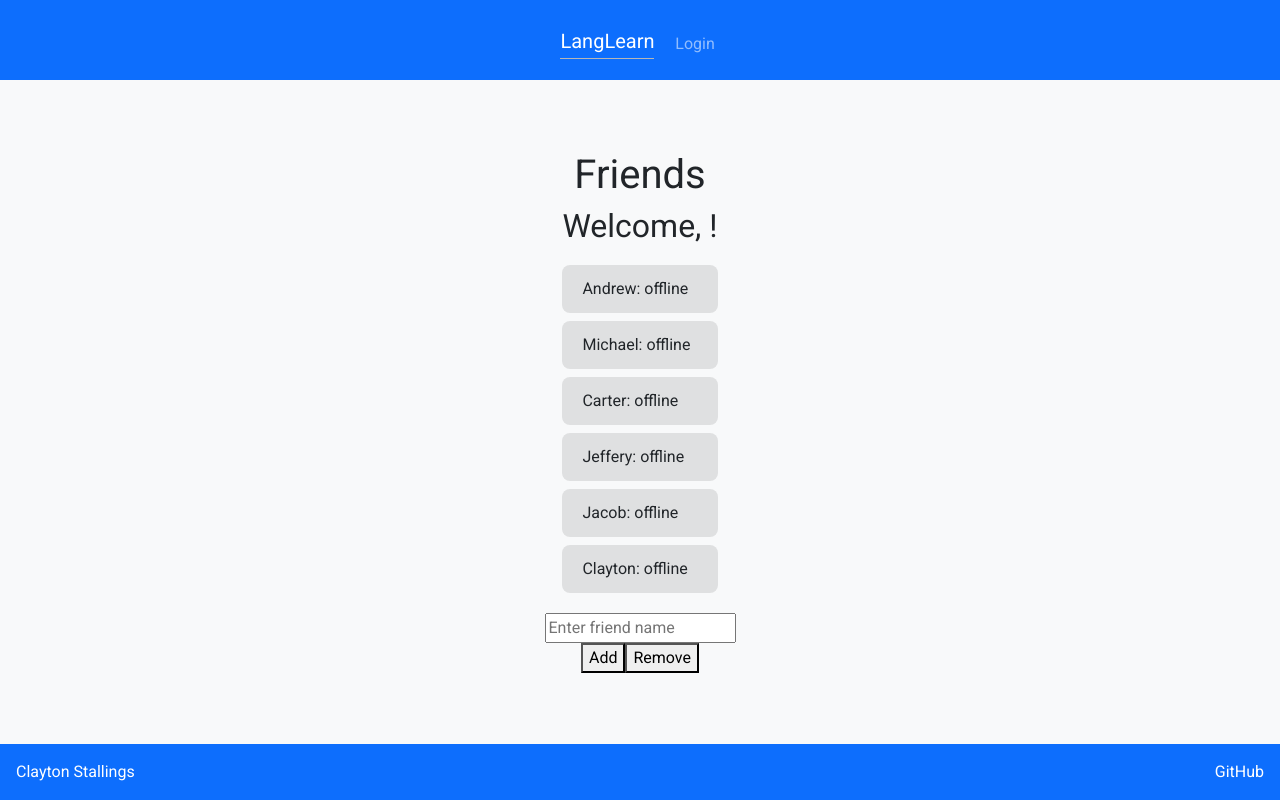
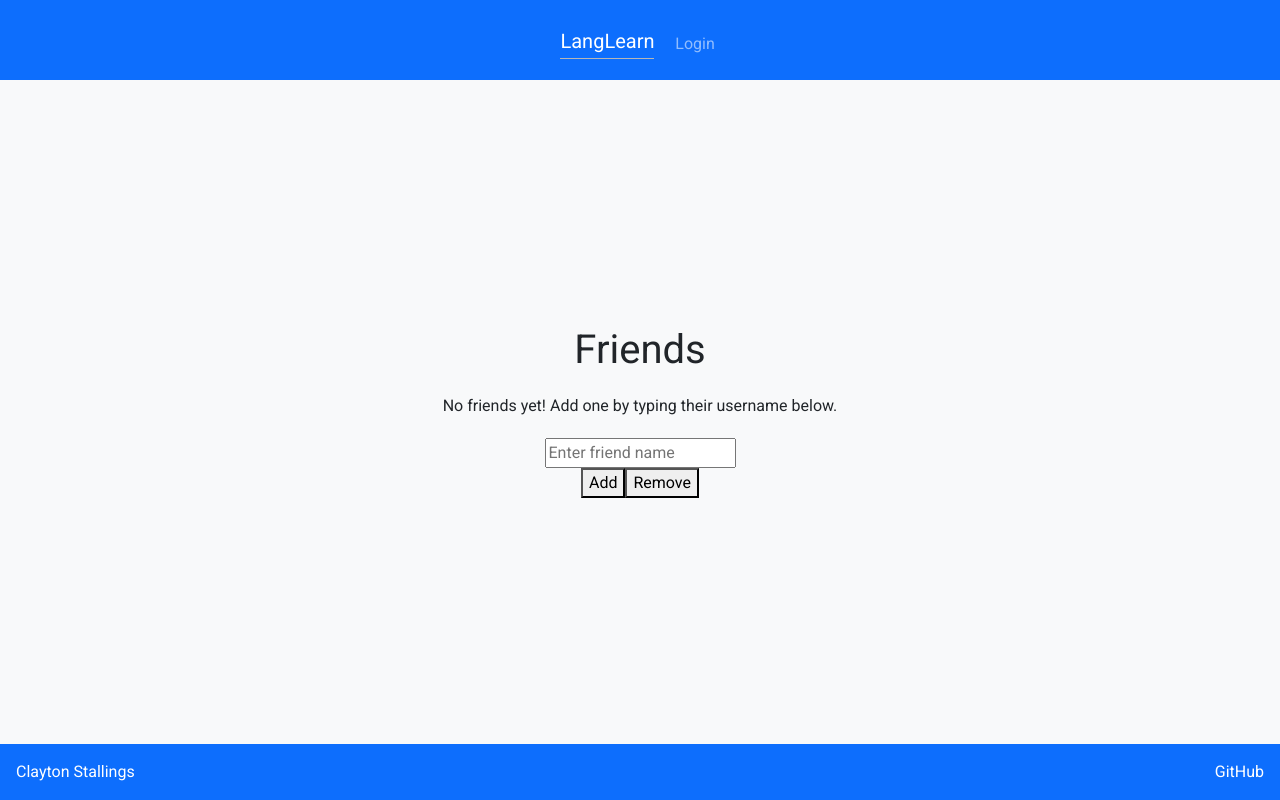
Before and after one commit to crstall4/mystartup, a React (Vite) app: page /friends in a window 1280 px wide. Built offline with nearby package versions, Linux system fonts and the light colour scheme.

Commit message:
removed the default friends. now you have to add friends that you actually want

```diff
--- a/src/app.jsx
+++ b/src/app.jsx
@@ -10,7 +10,7 @@ import { Stats } from './stats/stats';
 
 export default function App() {
   const [username, setUsername] = React.useState(localStorage.getItem('user') || '');
-  const [friends, setFriends] = React.useState(JSON.parse(localStorage.getItem('friends') || '["Andrew", "Michael", "Carter", "Jeffery", "Jacob", "Clayton"]'));
+  const [friends, setFriends] = React.useState(JSON.parse(localStorage.getItem('friends') || '[]'));
   const [decks, setDecks] = React.useState(JSON.parse(localStorage.getItem('decks') || '[]'));
   const socketRef = React.useRef(null);
   const [statuses, setStatuses] = React.useState({});
--- a/src/friends/friends.jsx
+++ b/src/friends/friends.jsx
@@ -6,15 +6,16 @@ export function Friends({user, friends, addFriend, removeFriend, statuses}) {
 
   return (
     <main className="container-fluid bg-light text-center text-dark d-flex flex-column justify-content-center">
-        {/* Webhook placeholder!!!! */}
       <div>
         <h1>Friends</h1>
-        <h2>Welcome, {user}!</h2>
 
         <ul className="friends">
-          {friends.map((friend, index) => (
-            <li key={index} className="player-name">{friend}: {statuses[friend] || "offline"}</li>
-          ))}
+          {friends.length === 0
+            ? <p>No friends yet! Add one by typing their username below.</p>
+            : friends.map((friend, index) => (
+                <li key={index} className="player-name">{friend}: {statuses[friend] || "offline"}</li>
+              ))
+          }
         </ul>
       </div>
       <div>
```
